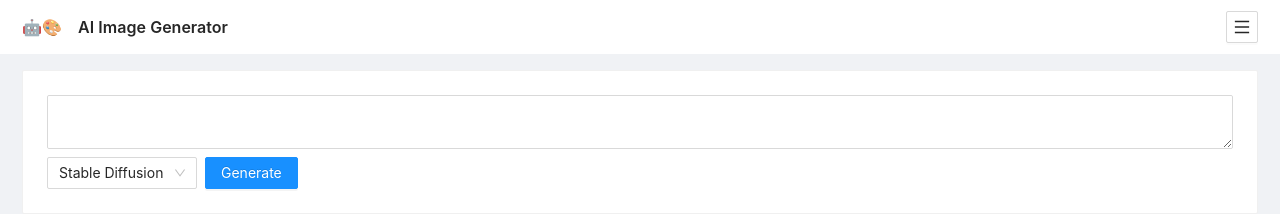
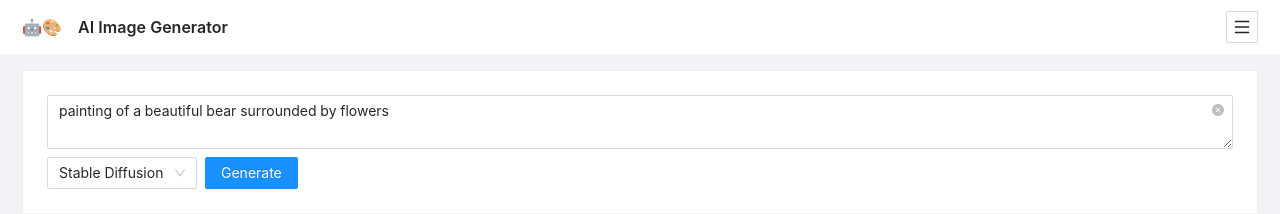
Before and after one commit to alexis-de-la-torre/ai-showcase-webapp, a Next.js app: page / in a window 1280 px wide. Shown: the top 214 px of the page. Built offline with nearby package versions, Linux system fonts and the light colour scheme.

Commit message:
default prompt

```diff
--- a/pages/index.js
+++ b/pages/index.js
@@ -11,7 +11,7 @@ export default function GeneratePage() {
     const [loading, setLoading] = useState(false)
     const [model, setModel] = useState("stable-diffusion")
 
-    const [nextPrompt, setNextPrompt] = useState("")
+    const [nextPrompt, setNextPrompt] = useState("painting of a beautiful bear surrounded by flowers")
 
     const handleGenerate = () => {
         setLoading(true)
@@ -49,6 +49,7 @@ export default function GeneratePage() {
                         rows={2}
                         loading={loading}
                         onChange={handleWrite}
+                        defaultValue="painting of a beautiful bear surrounded by flowers"
                       />
 
                       <Space>
```
